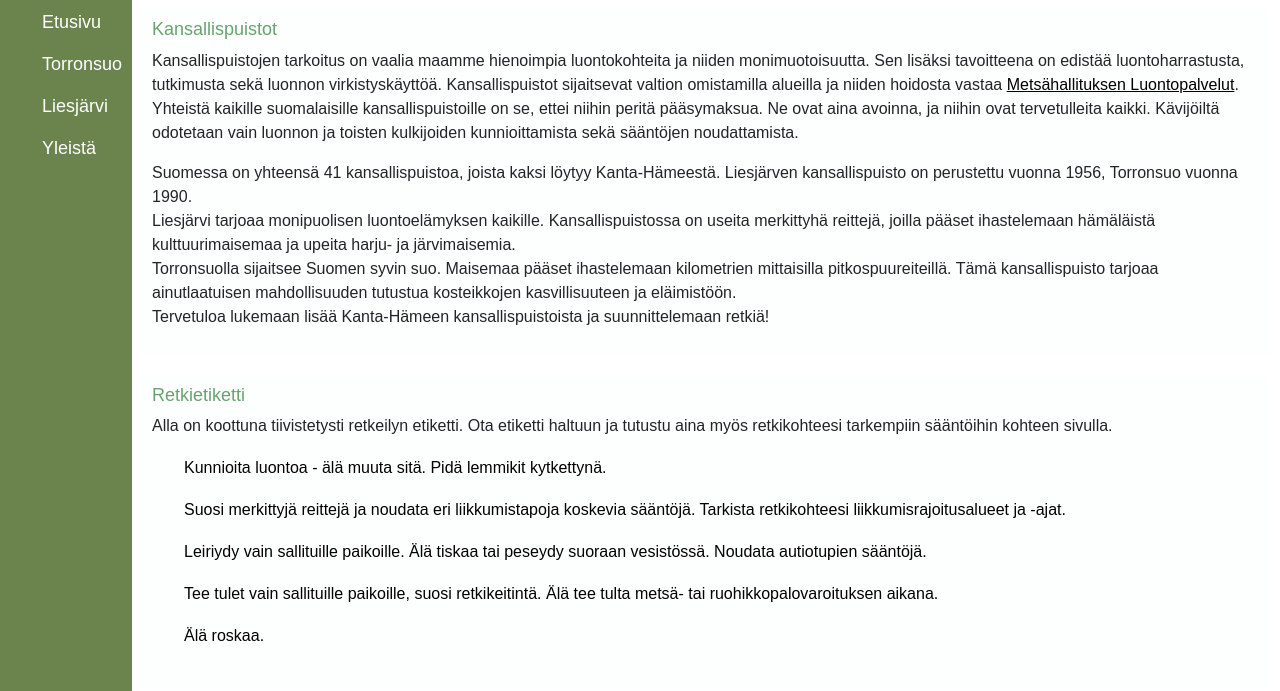
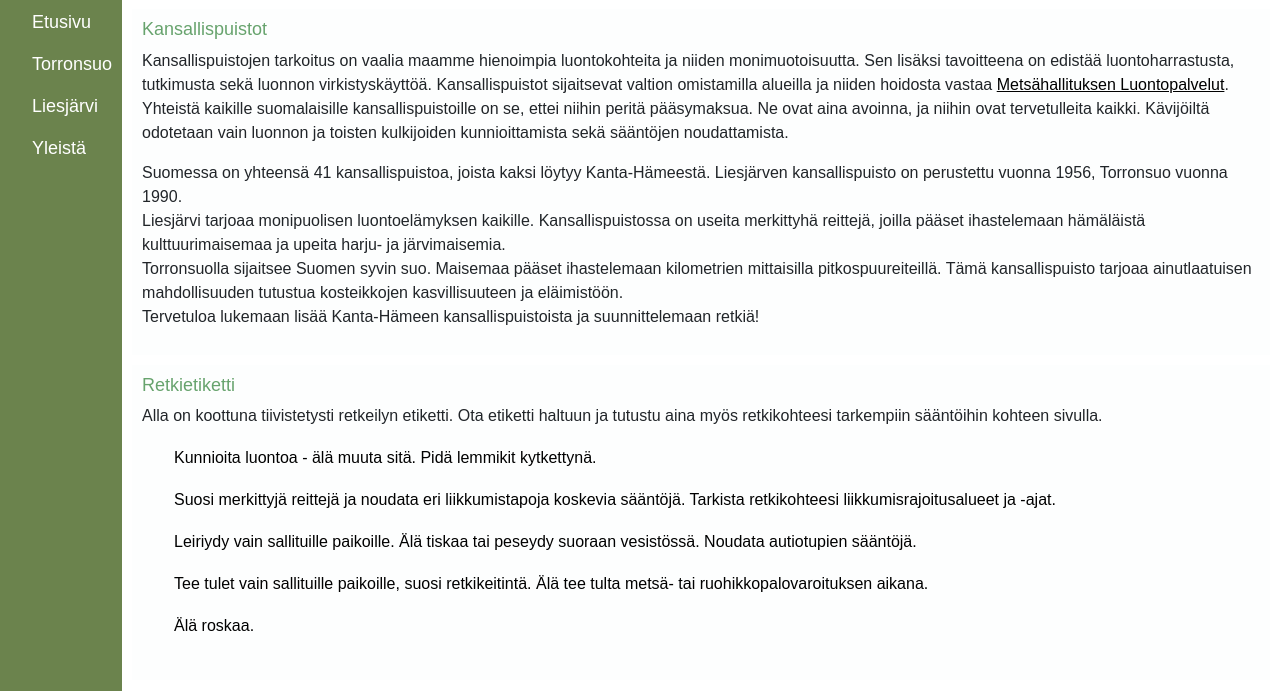
Before and after one commit to tiibuturner/Team10, a PHP site: page / in a window 1280 px wide. Shown: the part 251-942 px from the top of the page. Run offline with PHP 8.4, Linux system fonts and the light colour scheme.

Commit message:
edit index general.css & linneastyle.css

```diff
--- a/assets/css/general.css
+++ b/assets/css/general.css
@@ -43,6 +43,18 @@ sidebar {
     display: flex;
     flex-direction: column;
 }
+nav {
+    color:rgb(255, 255, 255);
+    text-decoration: none;
+    background-color:rgb(107, 131, 77);
+    margin: 0px;
+    min-width: 100;
+    text-align: left;
+    padding: 10px;
+    display: flex;
+    flex-direction: column;
+}
+
 section {
     display: flex;
     flex-direction: column;
--- a/assets/css/linneastyle.css
+++ b/assets/css/linneastyle.css
@@ -10,9 +10,9 @@
 }
 .headerfp{
     position:absolute;
-    top: 12%;
+    top: 15%;
     left: 50%;
-    transform: translate(-50%, -87%);
+    transform: translate(-50%, -85%);
     background-color: rgb(89, 89, 76,.7);
     text-align: center;
     color: rgb(255, 255, 255);
--- a/index.html
+++ b/index.html
@@ -10,7 +10,7 @@
     <link rel="stylesheet" href="assets/css/linneastyle.css">
 </head>
 <body>
-    <header class="image">
+    <header class="image row">
 
     <p class="headerfp">Kanta-Hämeen Kansallispuistot</p>
 
@@ -18,15 +18,15 @@
 
     <div class="main">
 
-        <sidebar>
+        <nav class="nav flex-column">
             <ul>
                 <li><a href="index.html">Etusivu</a></li>
                 <li><a href="page1.html">Torronsuo</a></li>
                 <li><a href="page2.html">Liesjärvi</a></li>
                 <li><a href="page3.html">Yleistä</a></li>
             </ul>
-        </sidebar>
-        <section>
+        </nav>
+        <div>
             <article>
                 <h2>Kansallispuistot</h2>
                 <p> Kansallispuistojen tarkoitus on vaalia maamme hienoimpia luontokohteita ja niiden monimuotoisuutta. Sen lisäksi tavoitteena on edistää luontoharrastusta,
@@ -49,11 +49,14 @@
                     <li><span>Älä roskaa.</span></li>
                 </ul>
             </article>
-        <div class="pics">
+        <div class="pics flex-column">
 
-            <img src="assets/images/Torronsuo4.jpg" alt="Kanervia" width="250" height="333">
+            <img src="assets/images/Torronsuo4.jpg" alt="Kanervia" width="250" height="333" style="margin: 3%;" class="rounded float-start" >
+            <img src="assets/images/Torronsuo2.jpg" alt="Kanervia" width="250" height="333" style="margin: 3%;" class="rounded" >
+            <img src="assets/images/Liesjarvi6.jpg" alt="Kanervia" width="250" height="333" style="margin: 3%;" class="rounded" >
+            <img src="assets/images/Liesjarvi3.jpg" alt="Kanervia" width="250" height="333" style="margin: 3%;" class="rounded float-end" >
         </div>
-        </section>
+        </div>
 
 
     </div>
```
